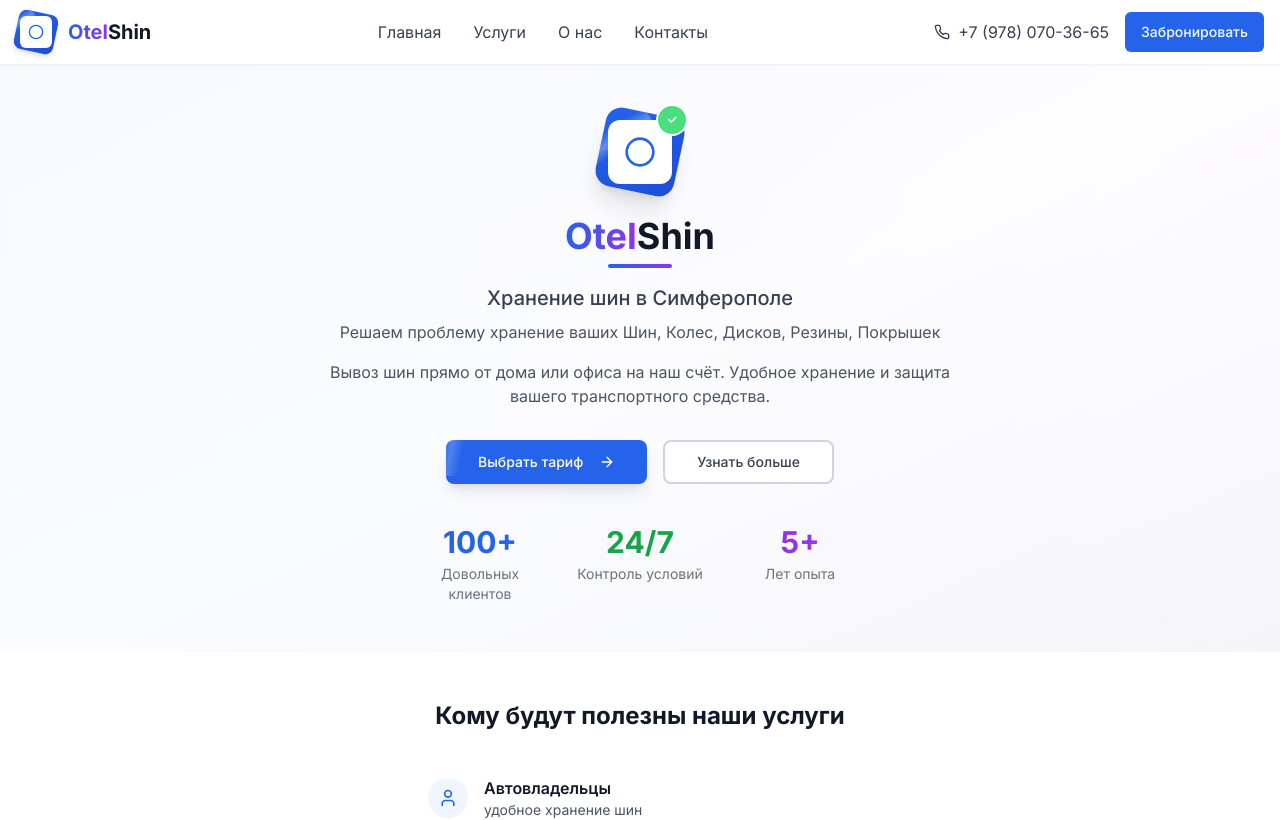
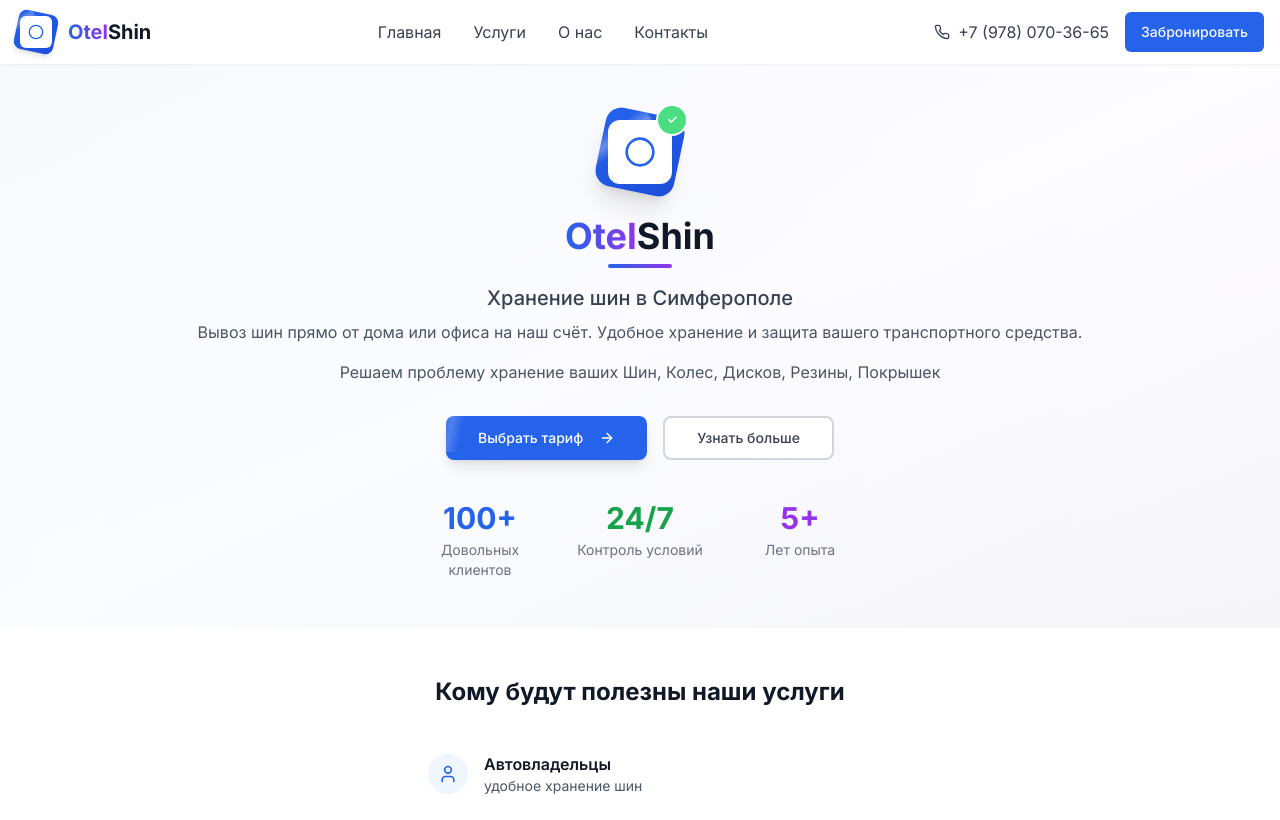
Before and after one commit to enver-isliamov/otelshin.ru, a Next.js app: page / in a window 1280 px wide. Shown: the top 820 px of the page. Built offline with nearby package versions, Linux system fonts and the light colour scheme.

Commit message:
Update hero-section.tsx
Signed-off-by: enver-isliamov <enverphoto@gmail.com>

```diff
--- a/components/hero-section.tsx
+++ b/components/hero-section.tsx
@@ -39,12 +39,12 @@ export default function HeroSection() {
 
           {/* Location */}
           <p className="text-sm lg:text-base mb-4 text-gray-600">
-            Решаем проблему хранение ваших Шин, Колес, Дисков, Резины, Покрышек
+            Вывоз шин прямо от дома или офиса на наш счёт. Удобное хранение и защита вашего транспортного средства.
           </p>
 
           {/* Description */}
           <p className="text-sm lg:text-base mb-6 lg:mb-8 text-gray-600 max-w-2xl mx-auto leading-relaxed">
-            Вывоз шин прямо от дома или офиса на наш счёт. Удобное хранение и защита вашего транспортного средства.
+            Решаем проблему хранение ваших Шин, Колес, Дисков, Резины, Покрышек
           </p>
 
           {/* CTA Buttons */}
```
